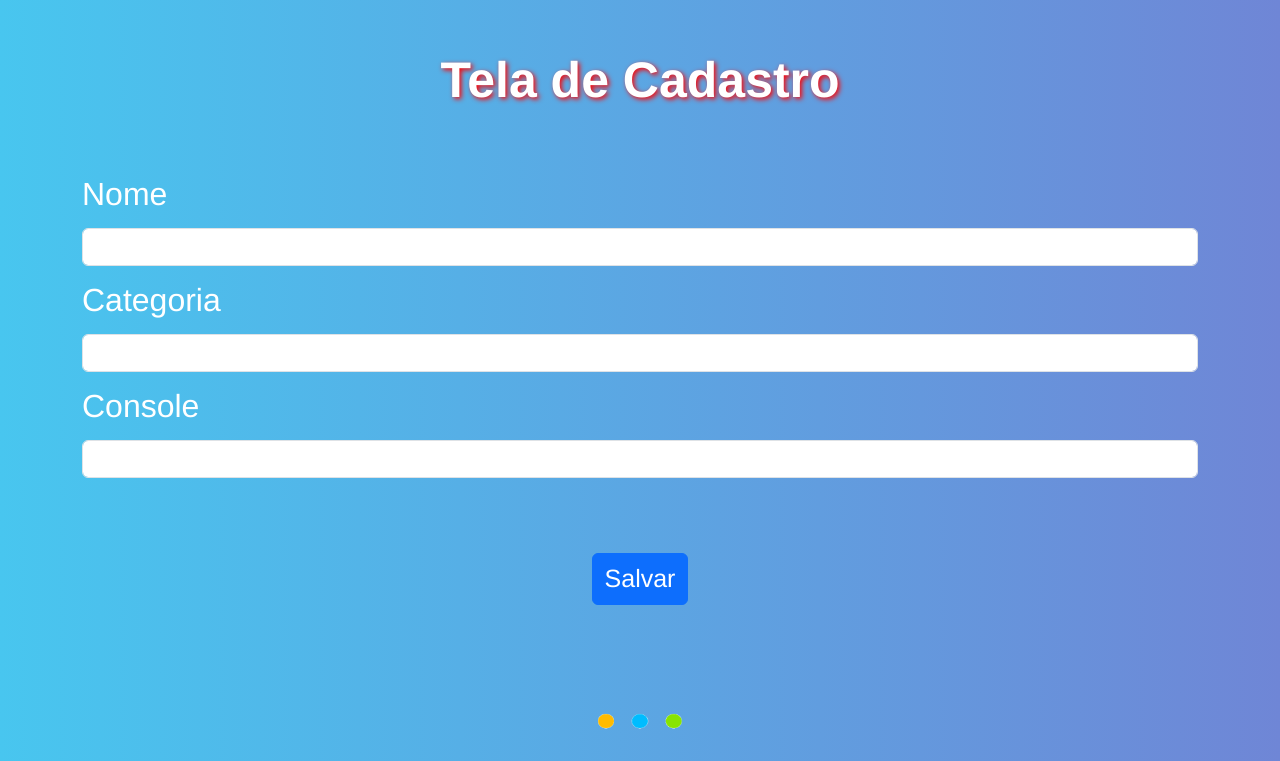
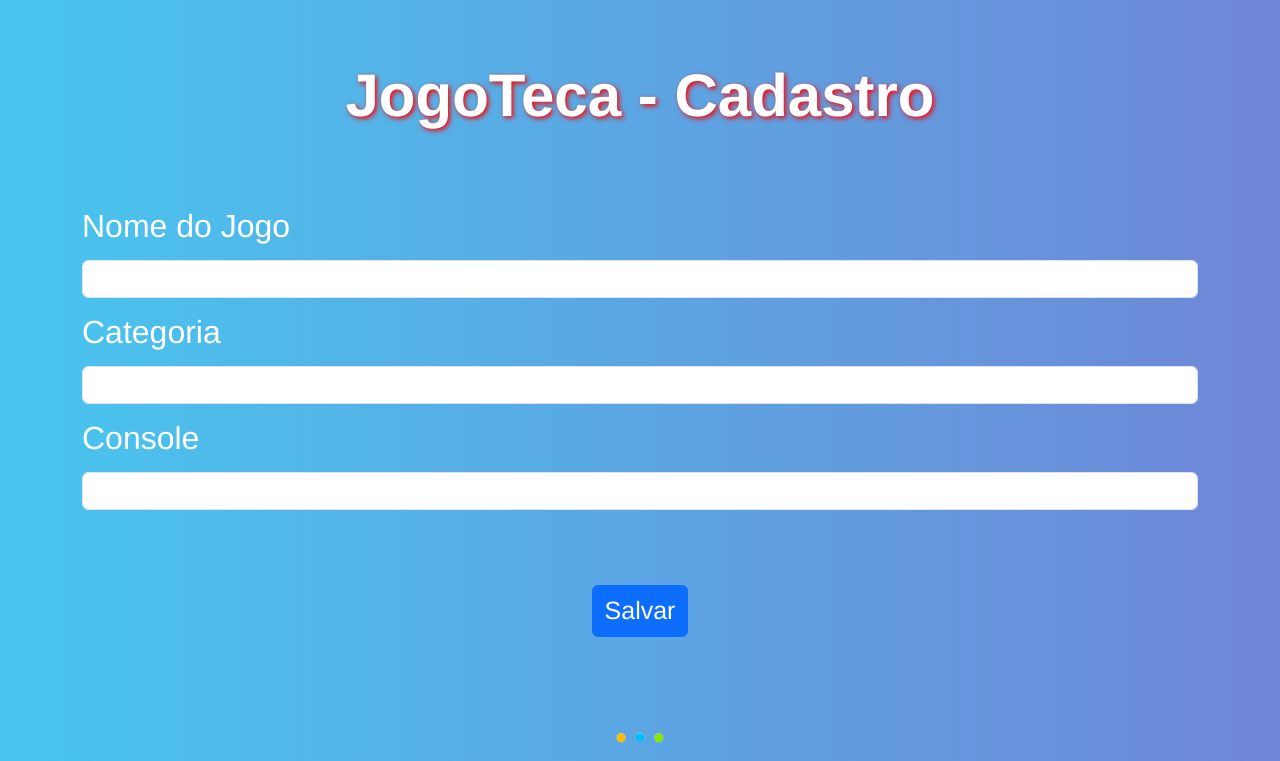
Before and after one commit to msdetrano/api_jogoteca, a Flask app: page /novo in a window 1280 px wide. Shown: the top 761 px of the page. Run offline with Flask 2, Linux system fonts and the light colour scheme.

Commit message:
Atualização html lista

```diff
--- a/app.py
+++ b/app.py
@@ -24,7 +24,7 @@ def index():
 
 @app.route('/novo')
 def novo():
-    return render_template('novo.html', titulo='Tela de Cadastro')
+    return render_template('novo.html', titulo='JogoTeca - Cadastro')
 
 @app.route('/criar', methods=['POST',])
 def criar():
--- a/templates/novo.html
+++ b/templates/novo.html
@@ -20,13 +20,13 @@
 <body style="font-family:Helvetica">
     <div class="container">
       <div class="page-header">
-          <h1 style="color: white; font-size: 50px; margin: 50px 0; text-align:center; text-shadow: 2px 2px 5px red; "><b>{{ titulo }}</b></h1>
-      </div>
+          <h1 style="color: white; font-size: 60px; margin: 60px 0; text-align:center; text-shadow: 2px 2px 5px red; "><b>{{ titulo }}</b></h1>
+     </div>
 
        <form action="/criar" method="post">
         <fieldset>
           <div class="form-group" >
-            <label style="font-size: 32px; margin: 10px 0; color: white" for="nome">Nome</label>
+            <label style="font-size: 32px; margin: 10px 0; color: white" for="nome">Nome do Jogo</label>
             <input type="text" id="nome" name="nome" class="form-control">
           </div>
           <div class="form-group">
@@ -43,7 +43,7 @@
         </fieldset>
       </form>
     </div>
-    <div class="load" style="display: flex; flex-direction: row; justify-content: center; align-items: center;"> <img src="/static/img/2.gif" width="90" height="80"></div>
+    <div class="load" style="display: flex; flex-direction: row; justify-content: center; align-items: center;"> <img src="/static/img/2.gif" width="50" height="50"></div>
 
 </body>
 <footer class="text-center text-white fixed-bottom" style="background-color: #1C1C1C;">
```
